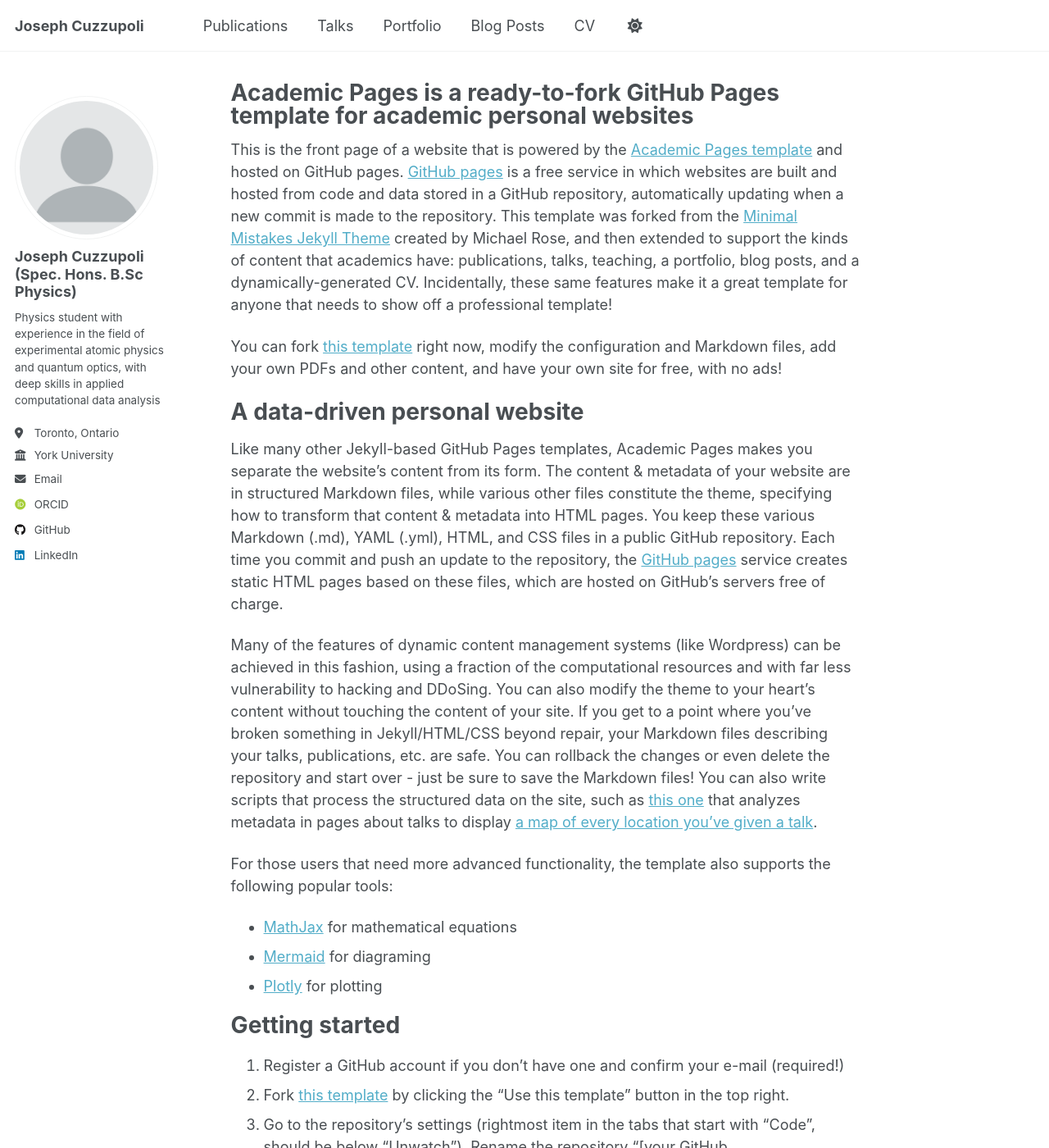
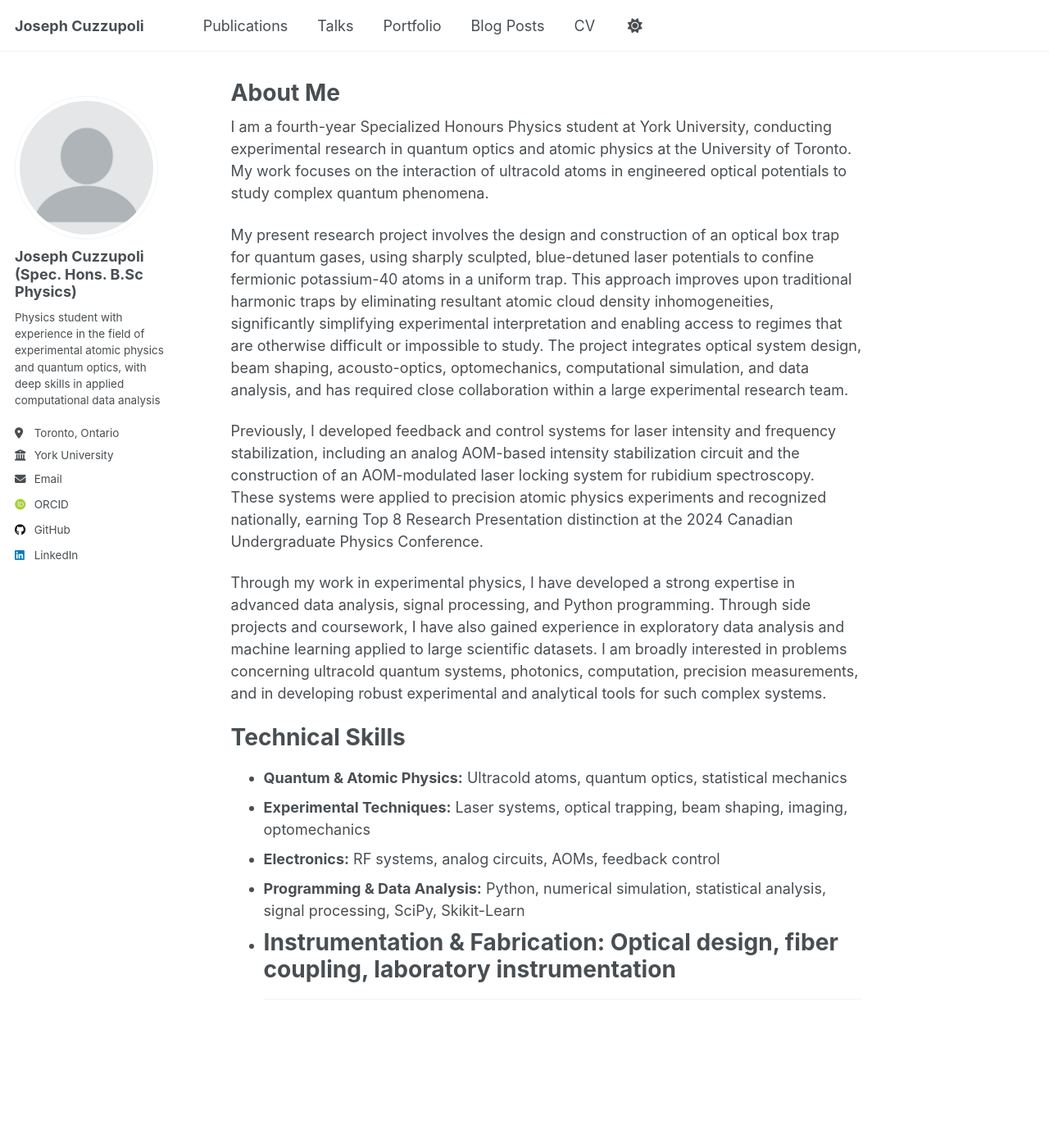
Before and after one commit to josephcuzz2004/josephcuzz2004.github.io, a Jekyll site: the page built from _pages/about.md, in a window 1280 px wide and 1400 px high. Shown: the whole window at 82% size. Built offline with Jekyll 4.4.1, drawn with Linux system fonts in a browser that asks for light colours; some web fonts are replaced; a script that is not in the unit is left out; some of the changed text lies outside the part shown.

Commit message:
Update about.md

```diff
--- a/_pages/about.md
+++ b/_pages/about.md
@@ -1,56 +1,27 @@
 ---
 permalink: /
-title: "Academic Pages is a ready-to-fork GitHub Pages template for academic personal websites"
+title: "About Me"
 author_profile: true
 redirect_from:
   - /about/
   - /about.html
 ---
 
-This is the front page of a website that is powered by the [Academic Pages template](https://github.com/academicpages/academicpages.github.io) and hosted on GitHub pages. [GitHub pages](https://pages.github.com) is a free service in which websites are built and hosted from code and data stored in a GitHub repository, automatically updating when a new commit is made to the repository. This template was forked from the [Minimal Mistakes Jekyll Theme](https://mmistakes.github.io/minimal-mistakes/) created by Michael Rose, and then extended to support the kinds of content that academics have: publications, talks, teaching, a portfolio, blog posts, and a dynamically-generated CV. Incidentally, these same features make it a great template for anyone that needs to show off a professional template!
+I am a fourth-year Specialized Honours Physics student at York University, conducting experimental research in quantum optics and atomic physics at the University of Toronto. My work focuses on the interaction of ultracold atoms in engineered optical potentials to study complex quantum phenomena.
 
- You can fork [this template](https://github.com/academicpages/academicpages.github.io) right now, modify the configuration and Markdown files, add your own PDFs and other content, and have your own site for free, with no ads!
+My present research project involves the design and construction of an optical box trap for quantum gases, using sharply sculpted, blue-detuned laser potentials to confine fermionic potassium-40 atoms in a uniform trap. This approach improves upon traditional harmonic traps by eliminating resultant atomic cloud density inhomogeneities, significantly simplifying experimental interpretation and enabling access to regimes that are otherwise difficult or impossible to study. The project integrates optical system design, beam shaping, acousto-optics, optomechanics, computational simulation, and data analysis, and has required close collaboration within a large experimental research team.
 
-A data-driven personal website
+Previously, I developed feedback and control systems for laser intensity and frequency stabilization, including an analog AOM-based intensity stabilization circuit and the construction of an AOM-modulated laser locking system for rubidium spectroscopy. These systems were applied to precision atomic physics experiments and recognized nationally, earning Top 8 Research Presentation distinction at the 2024 Canadian Undergraduate Physics Conference.
+
+Through my work in experimental physics, I have developed a strong expertise in advanced data analysis, signal processing, and Python programming. Through side projects and coursework, I have also gained experience in exploratory data analysis and machine learning applied to large scientific datasets. I am broadly interested in problems concerning ultracold quantum systems, photonics, computation, precision measurements, and in developing robust experimental and analytical tools for such complex systems.
+
+
+Technical Skills
 ======
-Like many other Jekyll-based GitHub Pages templates, Academic Pages makes you separate the website's content from its form. The content & metadata of your website are in structured Markdown files, while various other files constitute the theme, specifying how to transform that content & metadata into HTML pages. You keep these various Markdown (.md), YAML (.yml), HTML, and CSS files in a public GitHub repository. Each time you commit and push an update to the repository, the [GitHub pages](https://pages.github.com/) service creates static HTML pages based on these files, which are hosted on GitHub's servers free of charge.
-
-Many of the features of dynamic content management systems (like Wordpress) can be achieved in this fashion, using a fraction of the computational resources and with far less vulnerability to hacking and DDoSing. You can also modify the theme to your heart's content without touching the content of your site. If you get to a point where you've broken something in Jekyll/HTML/CSS beyond repair, your Markdown files describing your talks, publications, etc. are safe. You can rollback the changes or even delete the repository and start over - just be sure to save the Markdown files! You can also write scripts that process the structured data on the site, such as [this one](https://github.com/academicpages/academicpages.github.io/blob/master/talkmap.ipynb) that analyzes metadata in pages about talks to display [a map of every location you've given a talk](https://academicpages.github.io/talkmap.html).
-
-For those users that need more advanced functionality, the template also supports the following popular tools:
-- [MathJax](https://www.mathjax.org/) for mathematical equations
-- [Mermaid](https://mermaid.js.org/) for diagraming
-- [Plotly](https://plotly.com/javascript/) for plotting
-
-Getting started
+- **Quantum & Atomic Physics:** Ultracold atoms, quantum optics, statistical mechanics
+- **Experimental Techniques:** Laser systems, optical trapping, beam shaping, imaging, optomechanics
+- **Electronics:** RF systems, analog circuits, AOMs, feedback control
+- **Programming & Data Analysis:** Python, numerical simulation, statistical analysis, signal processing, SciPy, Skikit-Learn
+- **Instrumentation & Fabrication:** Optical design, fiber coupling, laboratory instrumentation
 ======
-1. Register a GitHub account if you don't have one and confirm your e-mail (required!)
-1. Fork [this template](https://github.com/academicpages/academicpages.github.io) by clicking the "Use this template" button in the top right.
-1. Go to the repository's settings (rightmost item in the tabs that start with "Code", should be below "Unwatch"). Rename the repository "[your GitHub username].github.io", which will also be your website's URL.
-1. Set site-wide configuration and create content & metadata (see below -- also see [this set of diffs](http://archive.is/3TPas) showing what files were changed to set up [an example site](https://getorg-testacct.github.io) for a user with the username "getorg-testacct")
-1. Upload any files (like PDFs, .zip files, etc.) to the files/ directory. They will appear at https://[your GitHub username].github.io/files/example.pdf.
-1. Check status by going to the repository settings, in the "GitHub pages" section
-
-Site-wide configuration
 ------
-The main configuration file for the site is in the base directory in [_config.yml](https://github.com/academicpages/academicpages.github.io/blob/master/_config.yml), which defines the content in the sidebars and other site-wide features. You will need to replace the default variables with ones about yourself and your site's github repository. The configuration file for the top menu is in [_data/navigation.yml](https://github.com/academicpages/academicpages.github.io/blob/master/_data/navigation.yml). For example, if you don't have a portfolio or blog posts, you can remove those items from that navigation.yml file to remove them from the header.
-
-Create content & metadata
-------
-For site content, there is one Markdown file for each type of content, which are stored in directories like _publications, _talks, _posts, _teaching, or _pages. For example, each talk is a Markdown file in the [_talks directory](https://github.com/academicpages/academicpages.github.io/tree/master/_talks). At the top of each Markdown file is structured data in YAML about the talk, which the theme will parse to do lots of cool stuff. The same structured data about a talk is used to generate the list of talks on the [Talks page](https://academicpages.github.io/talks), each [individual page](https://academicpages.github.io/talks/2012-03-01-talk-1) for specific talks, the talks section for the [CV page](https://academicpages.github.io/cv), and the [map of places you've given a talk](https://academicpages.github.io/talkmap.html) (if you run this [python file](https://github.com/academicpages/academicpages.github.io/blob/master/talkmap.py) or [Jupyter notebook](https://github.com/academicpages/academicpages.github.io/blob/master/talkmap.ipynb), which creates the HTML for the map based on the contents of the _talks directory).
-
-**Markdown generator**
-
-The repository includes [a set of Jupyter notebooks](https://github.com/academicpages/academicpages.github.io/tree/master/markdown_generator
-) that converts a CSV containing structured data about talks or presentations into individual Markdown files that will be properly formatted for the Academic Pages template. The sample CSVs in that directory are the ones I used to create my own personal website at stuartgeiger.com. My usual workflow is that I keep a spreadsheet of my publications and talks, then run the code in these notebooks to generate the Markdown files, then commit and push them to the GitHub repository.
-
-How to edit your site's GitHub repository
-------
-Many people use a git client to create files on their local computer and then push them to GitHub's servers. If you are not familiar with git, you can directly edit these configuration and Markdown files directly in the github.com interface. Navigate to a file (like [this one](https://github.com/academicpages/academicpages.github.io/blob/master/_talks/2012-03-01-talk-1.md) and click the pencil icon in the top right of the content preview (to the right of the "Raw | Blame | History" buttons). You can delete a file by clicking the trashcan icon to the right of the pencil icon. You can also create new files or upload files by navigating to a directory and clicking the "Create new file" or "Upload files" buttons.
-
-Example: editing a Markdown file for a talk
-![Editing a Markdown file for a talk](/images/editing-talk.png)
-
-For more info
-------
-More info about configuring Academic Pages can be found in [the guide](https://academicpages.github.io/markdown/), the [growing wiki](https://github.com/academicpages/academicpages.github.io/wiki), and you can always [ask a question on GitHub](https://github.com/academicpages/academicpages.github.io/discussions). The [guides for the Minimal Mistakes theme](https://mmistakes.github.io/minimal-mistakes/docs/configuration/) (which this theme was forked from) might also be helpful.
```
